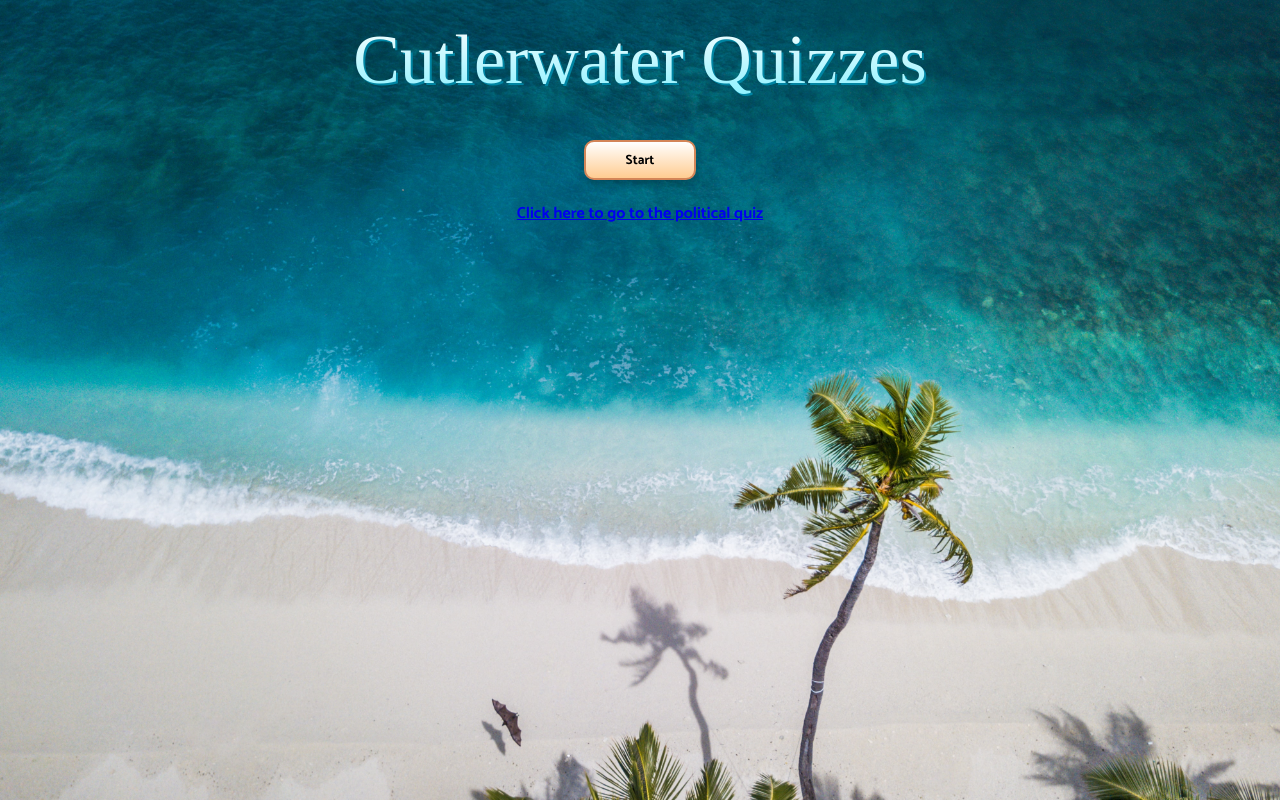
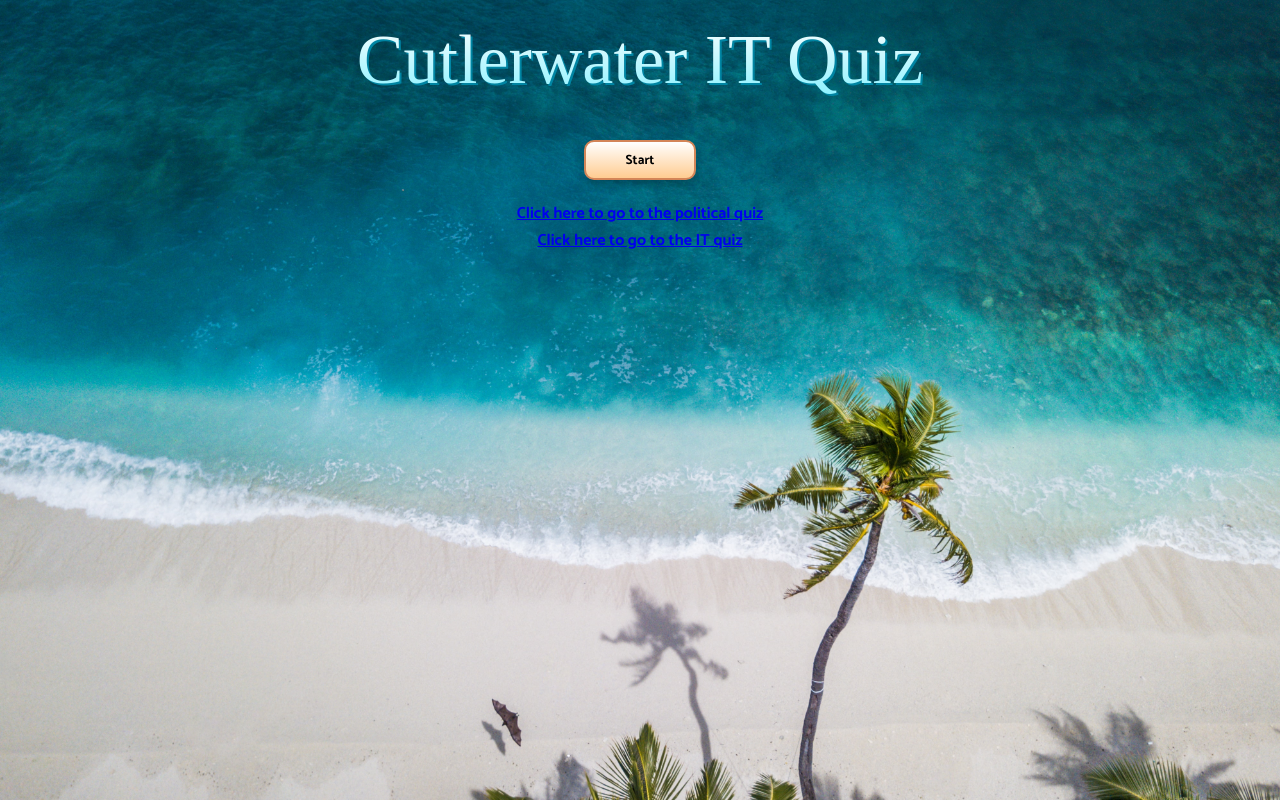
Before and after one commit to cutlerwater/react-quizapp, a React (Create React App) app: page / in a window 1280 px wide. Built offline with nearby package versions, Linux system fonts and the light colour scheme; a web font is replaced by a local one.

Commit message:
added a link

```diff
--- a/src/API.ts
+++ b/src/API.ts
@@ -18,7 +18,7 @@ export enum Difficulty {
 export type QuestionsState = Question & { answers: string[] };
 
 export const fetchQuizQuestions = async (amount: number, difficulty: Difficulty): Promise<QuestionsState[]> => {
-  const endpoint = `https://opentdb.com/api.php?amount=10&category=18`;
+  const endpoint = `https://opentdb.com/api.php?amount=10&category=23`;
   const data = await (await fetch(endpoint)).json();
   return data.results.map((question: Question) => ({
     ...question,
--- a/src/App.tsx
+++ b/src/App.tsx
@@ -73,7 +73,7 @@ const App = () => {
     <>
       <GlobalStyle />
       <Wrapper>
-        <h1>Cutlerwater Quizzes</h1>
+        <h1>Cutlerwater IT Quiz</h1>
         {gameOver || userAnswers.length === TOTAL_QUESTIONS ? (
           <button className='start' onClick={startTrivia}>
             Start
@@ -97,6 +97,7 @@ const App = () => {
           </button>
         ) : null}
         <a href="https://cutlerwater-politicalquiz.netlify.app/">Click here to go to the political quiz</a>
+        <a href="https://cutlerwater-quizzes.netlify.app/">Click here to go to the IT quiz</a>
       </Wrapper>
     </>
   );
```
